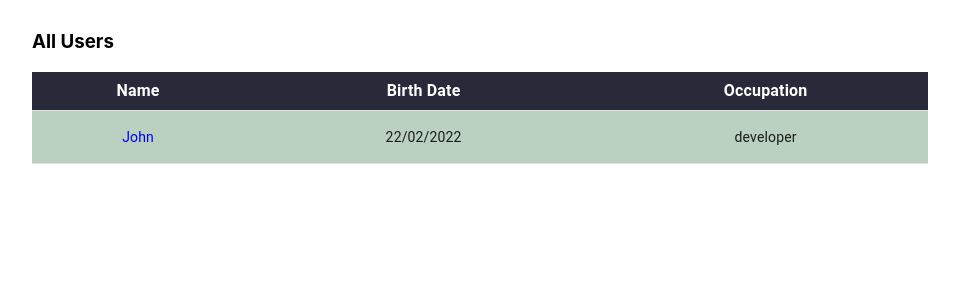
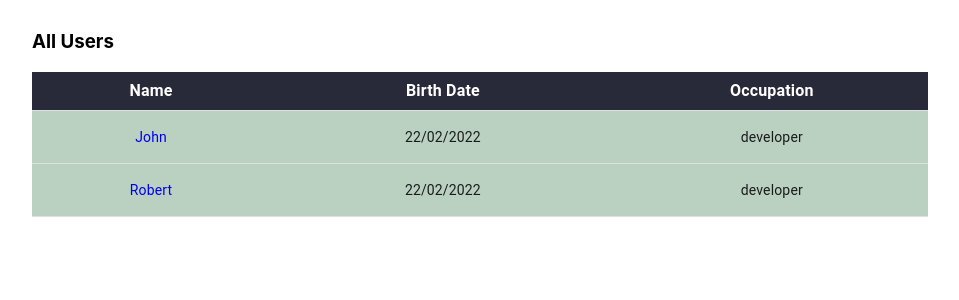
Before and after one commit to sachinrao-dev/employee-detail-using-typescript, a React (Create React App) app: page / in a window 1280 px wide. Shown: the top 300 px of the page, without its empty margins (160-1119 px from the left). Built offline with nearby package versions, Linux system fonts and the light colour scheme.

Commit message:
type secript

```diff
--- a/src/Components/Constant/EmployeeData.ts
+++ b/src/Components/Constant/EmployeeData.ts
@@ -56,6 +56,33 @@ const getDataFromApi = () => {
           ],
         },
       },
+      {
+        id: 2,
+        name: "Robert",
+        dateOfBirth: "22/02/2022",
+        occupation: "developer",
+        personal: {
+          name: "john",
+          address: "Delhi",
+          phoneNo: 1234341,
+        },
+        professional: { experiences: "3 years" },
+        academic: {
+          collegeName: "Sms ",
+          degree: "B.Tech",
+          passOut: "2022-06-22",
+          address: "Lucknow",
+        },
+        employment: {
+          currentCompany: "Celestial",
+          employmentHistory: [
+            {
+              employer: "Google",
+              year: 2019,
+            },
+          ],
+        },
+      },
     ];
     resolve(employee);
   });
--- a/src/Components/UseInfo/AcademicInfo.tsx
+++ b/src/Components/UseInfo/AcademicInfo.tsx
@@ -13,13 +13,42 @@ import NavBar from "../NabBar";
 import useStyle from "../Style/DashboardStyle";
 
 function AcademicInfo() {
+
+  interface EmployeeData {
+    id: number,
+    name: string,
+    dateOfBirth: string,
+    occupation: string,
+    personal: {
+        name: string,
+        address: string,
+        phoneNo: number,
+    },
+    professional: { experiences: string },
+    academic: {
+        collegeName: string,
+        degree: string,
+        passOut: string,
+        address: string,
+    },
+    employment: {
+        currentCompany: string,
+        employmentHistory: [
+            {
+                employer: string,
+                year: number,
+            },
+        ],
+    },
+}
+
   const classes = useStyle();
   const { userId } = useParams();
-  const academicInfo = useSelector((state:any) => state.employee.item);
-  const [academicInfoData, setAcademicInfoData] = useState<any>();
+  const academicInfo = useSelector((state: EmployeeData| any) => state.employee.item);
+  const [academicInfoData, setAcademicInfoData] = useState<EmployeeData>();
   useEffect(()=>{
     const employeeAcademicInformation = academicInfo.find(
-      (item: any) => {
+      (item: EmployeeData) => {
         if (userId) {
           return item.id === parseInt(userId, 10);
         }
--- a/src/Components/UseInfo/Dashboard.tsx
+++ b/src/Components/UseInfo/Dashboard.tsx
@@ -11,7 +11,34 @@ import {
 import useStyle from "../Style/DashboardStyle";
 
 function Dashboard(): JSX.Element {
-  const employee = useSelector((state: any) => state.employee.item);
+  interface EmployeeData {
+    id: number,
+    name: string,
+    dateOfBirth: string,
+    occupation: string,
+    personal: {
+        name: string,
+        address: string,
+        phoneNo: number,
+    },
+    professional: { experiences: string },
+    academic: {
+        collegeName: string,
+        degree: string,
+        passOut: string,
+        address: string,
+    },
+    employment: {
+        currentCompany: string,
+        employmentHistory: [
+            {
+                employer: string,
+                year: number,
+            },
+        ],
+    },
+}
+  const employee = useSelector((state: EmployeeData | any) => state.employee.item);
   const classes = useStyle();
   return (
     <div className={classes.tableContainer}>
@@ -28,7 +55,7 @@ function Dashboard(): JSX.Element {
             </TableRow>
           </TableHead>
           <TableBody>
-            {employee.map((item:any) => (
+            {employee.map((item:EmployeeData) => (
               <TableRow key={item.id}>
                 <TableCell>
                   <Link to={`users/${item.id}/personal`}>{item.name}</Link>
--- a/src/Components/UseInfo/EmploymentInfo.tsx
+++ b/src/Components/UseInfo/EmploymentInfo.tsx
@@ -14,13 +14,41 @@ import useStyle from "../Style/DashboardStyle";
 
 function EmploymentInfo() {
 
+  interface EmployeeData {
+    id: number,
+    name: string,
+    dateOfBirth: string,
+    occupation: string,
+    personal: {
+        name: string,
+        address: string,
+        phoneNo: number,
+    },
+    professional: { experiences: string },
+    academic: {
+        collegeName: string,
+        degree: string,
+        passOut: string,
+        address: string,
+    },
+    employment: {
+        currentCompany: string,
+        employmentHistory: [
+            {
+                employer: string,
+                year: number,
+            },
+        ],
+    },
+}
+
   const classes = useStyle();
   const { userId } = useParams();
-  const [employementlInfoData, setEmployementInfoData] = useState<any>();
-  const employementInfo = useSelector((state: any) => state.employee.item);
+  const [employementlInfoData, setEmployementInfoData] = useState<EmployeeData>();
+  const employementInfo = useSelector((state: EmployeeData | any) => state.employee.item);
   useEffect(() => {
     const employeEmploymentInfo = employementInfo.find(
-      (item: any) => {
+      (item: EmployeeData) => {
         if (userId) {
           return item.id === parseInt(userId, 10);
         }
--- a/src/Components/UseInfo/PersonalInfo.tsx
+++ b/src/Components/UseInfo/PersonalInfo.tsx
@@ -15,15 +15,41 @@ import NavBar from "../NabBar";
 
 
 function PersonalInfo(): JSX.Element {
-
+  interface EmployeeData {
+    id: number,
+    name: string,
+    dateOfBirth: string,
+    occupation: string,
+    personal: {
+        name: string,
+        address: string,
+        phoneNo: number,
+    },
+    professional: { experiences: string },
+    academic: {
+        collegeName: string,
+        degree: string,
+        passOut: string,
+        address: string,
+    },
+    employment: {
+        currentCompany: string,
+        employmentHistory: [
+            {
+                employer: string,
+                year: number,
+            },
+        ],
+    },
+}
   EmployeeFetchData();
   const classes = useStyle();
   const { userId } = useParams();
-  const [personalInfoData, setPersonalInfoData] = useState<any>();
-  const personalInfo = useSelector((state:any) => state.employee.item);
+  const [personalInfoData, setPersonalInfoData] = useState<EmployeeData>();
+  const personalInfo = useSelector((state:EmployeeData | any) => state.employee.item);
   useEffect(() => {
     const employeePersonalInformation = personalInfo.find(
-      (item: any) => {
+      (item: EmployeeData) => {
         if (userId) {
           return item.id === parseInt(userId, 10);
         }
@@ -48,7 +74,6 @@ function PersonalInfo(): JSX.Element {
             <TableRow>
               <TableCell>
                 {personalInfoData?.personal?.name}
-                {/* {console.log(personalInfoData?.personal?.name, "naem")} */}
               </TableCell>
               <TableCell>
                 {personalInfoData?.personal?.address}
--- a/src/Components/UseInfo/ProfesionalInfo.tsx
+++ b/src/Components/UseInfo/ProfesionalInfo.tsx
@@ -13,13 +13,40 @@ import NavBar from "../NabBar";
 import useStyle from "../Style/DashboardStyle";
 
 function ProfessionalInfo() {
+  interface EmployeeData {
+    id: number,
+    name: string,
+    dateOfBirth: string,
+    occupation: string,
+    personal: {
+        name: string,
+        address: string,
+        phoneNo: number,
+    },
+    professional: { experiences: string },
+    academic: {
+        collegeName: string,
+        degree: string,
+        passOut: string,
+        address: string,
+    },
+    employment: {
+        currentCompany: string,
+        employmentHistory: [
+            {
+                employer: string,
+                year: number,
+            },
+        ],
+    },
+}
   const classes = useStyle();
   const { userId } = useParams();
-  const [professionalInfoData, setProfessionalInfoData] = useState<any>();
-  const professionalInfo = useSelector((state: any) => state.employee.item);
+  const [professionalInfoData, setProfessionalInfoData] = useState<EmployeeData>();
+  const professionalInfo = useSelector((state: EmployeeData | any) => state.employee.item);
   useEffect(() => {
     const employeeProfessionalInfo = professionalInfo.find(
-      (item: any) => {
+      (item: EmployeeData) => {
         if (userId) {
           return item.id === parseInt(userId, 10);
         }
```
Also changed, not shown: package.json (+7 -1 lines), src/Components/UseInfo/AllEmployeeInfo.tsx (+29 -2 lines), 1 other file (tests, documents, lock files or other folders).
